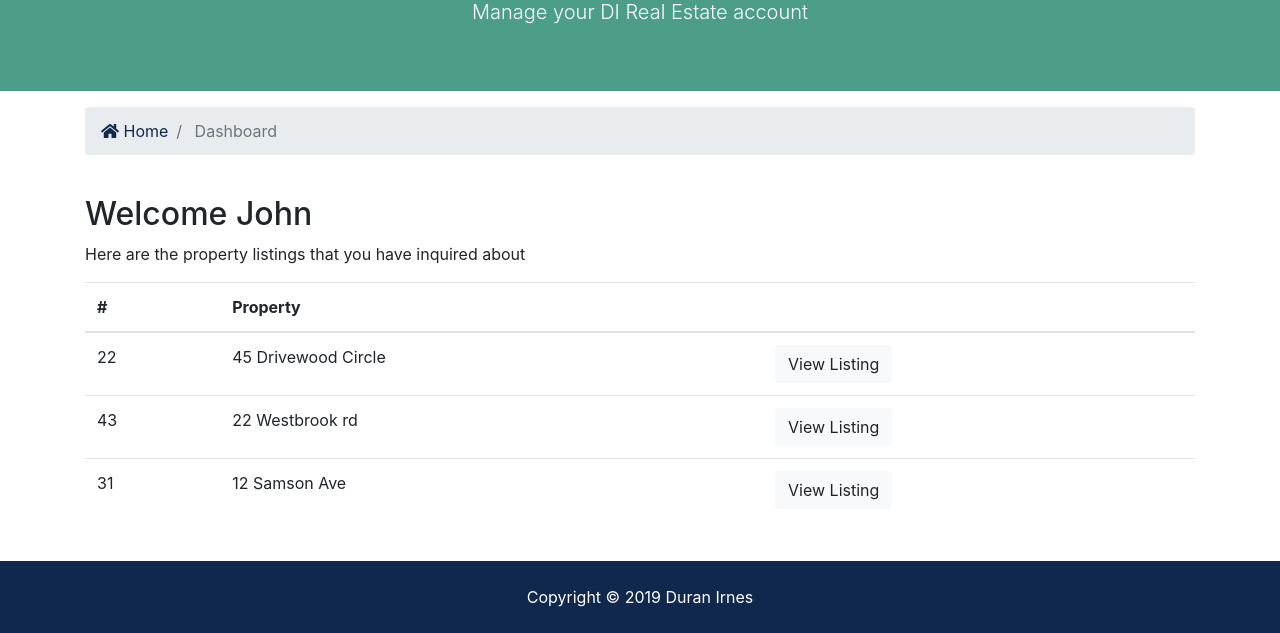
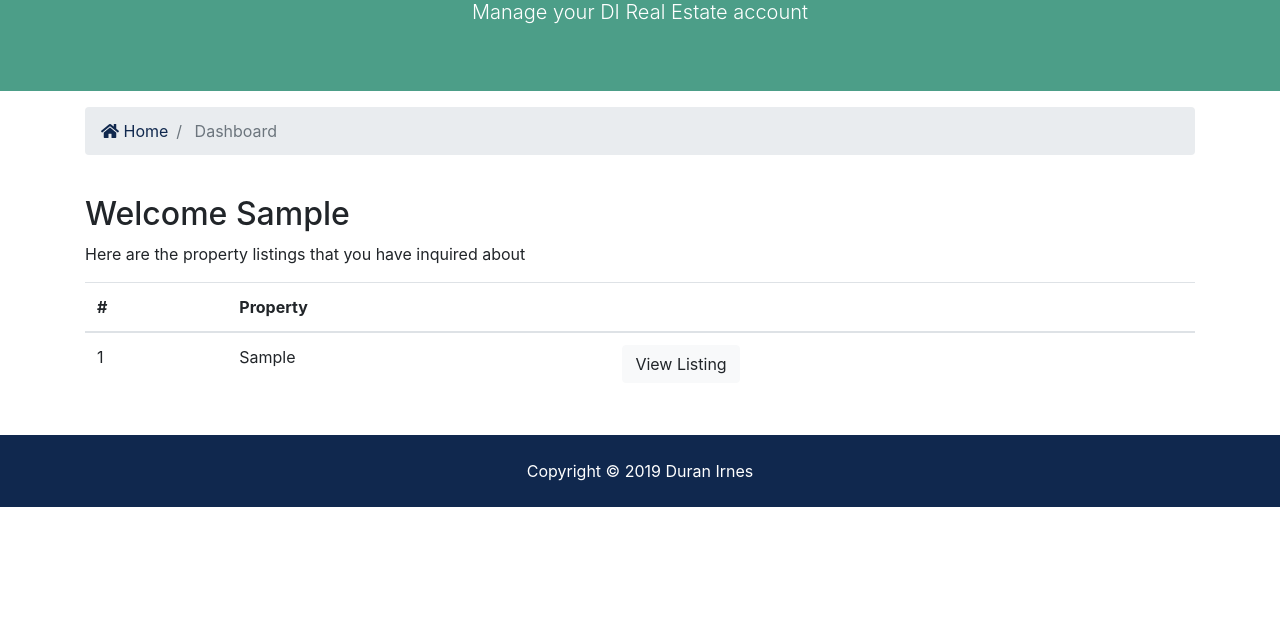
Before and after one commit to IrnesDuran/realestate, a Django app: page /accounts/dashboard in a window 1280 px wide. Shown: the part 254-887 px from the top of the page. After the commit the page ends 800 px from the top, so only its background shows below. Run offline with Django 3.2, Linux system fonts and the light colour scheme; the first user in the database is signed in; tables that the repository leaves empty hold one stand-in row (Sample ...); some libraries are stand-ins or nearby versions.

Commit message:
seems conmplete

```diff
--- a/accounts/views.py
+++ b/accounts/views.py
@@ -1,6 +1,7 @@
 from django.shortcuts import render, redirect
 from django.contrib import messages, auth
 from django.contrib.auth.models import User
+from contacts.models import Contact
 
 def register (request):
     if request.method=='POST':
@@ -65,4 +66,9 @@ def logout (request):
         return redirect ("index")
 
 def dashboard (request):
-    return render (request, "accounts/dashboard.html")
+    user_contacts = Contact.objects.order_by('-contact_date').filter(user_id=request.user.id)
+
+    context = {
+    'contacts': user_contacts
+    }
+    return render (request, "accounts/dashboard.html", context)
--- a/templates/accounts/dashboard.html
+++ b/templates/accounts/dashboard.html
@@ -38,7 +38,9 @@
    <div class="container">
      <div class="row">
        <div class="col-md-12">
-         <h2>Welcome John</h2>
+         <h2>Welcome {{user.first_name }}</h2>
+
+         {% if contacts %}
            <p>Here are the property listings that you have inquired about</p>
            <table class="table">
              <thead>
@@ -49,29 +51,20 @@
                </tr>
              </thead>
              <tbody>
+               {% for contact in contacts %}
                  <tr>
-               <td>22</td>
-               <td>45 Drivewood Circle</td>
+                   <td>{{contact.id}}</td>
+                   <td>{{contact.listing}}</td>
                    <td>
-                 <a class="btn btn-light" href="#">View Listing</a>
+                     <a class="btn btn-light" href="{% url 'listing' contact.listing_id %}">View Listing</a>
                    </td>
                  </tr>
-             <tr>
-               <td>43</td>
-               <td>22 Westbrook rd</td>
-               <td>
-                 <a class="btn btn-light" href="#">View Listing</a>
-               </td>
-             </tr>
-             <tr>
-               <td>31</td>
-               <td>12 Samson Ave</td>
-               <td>
-                 <a class="btn btn-light" href="#">View Listing</a>
-               </td>
-             </tr>
+               {%endfor%}
              </tbody>
            </table>
+           {% else %}
+           <p>You have not made any inquiries</p>
+           {%endif%}
        </div>
      </div>
    </div>
```
Also changed, not shown: contacts/views.py (+19 -0 lines), dire/settings.py (+8 -0 lines). Lines whose indentation alone changed are shown as unchanged.
